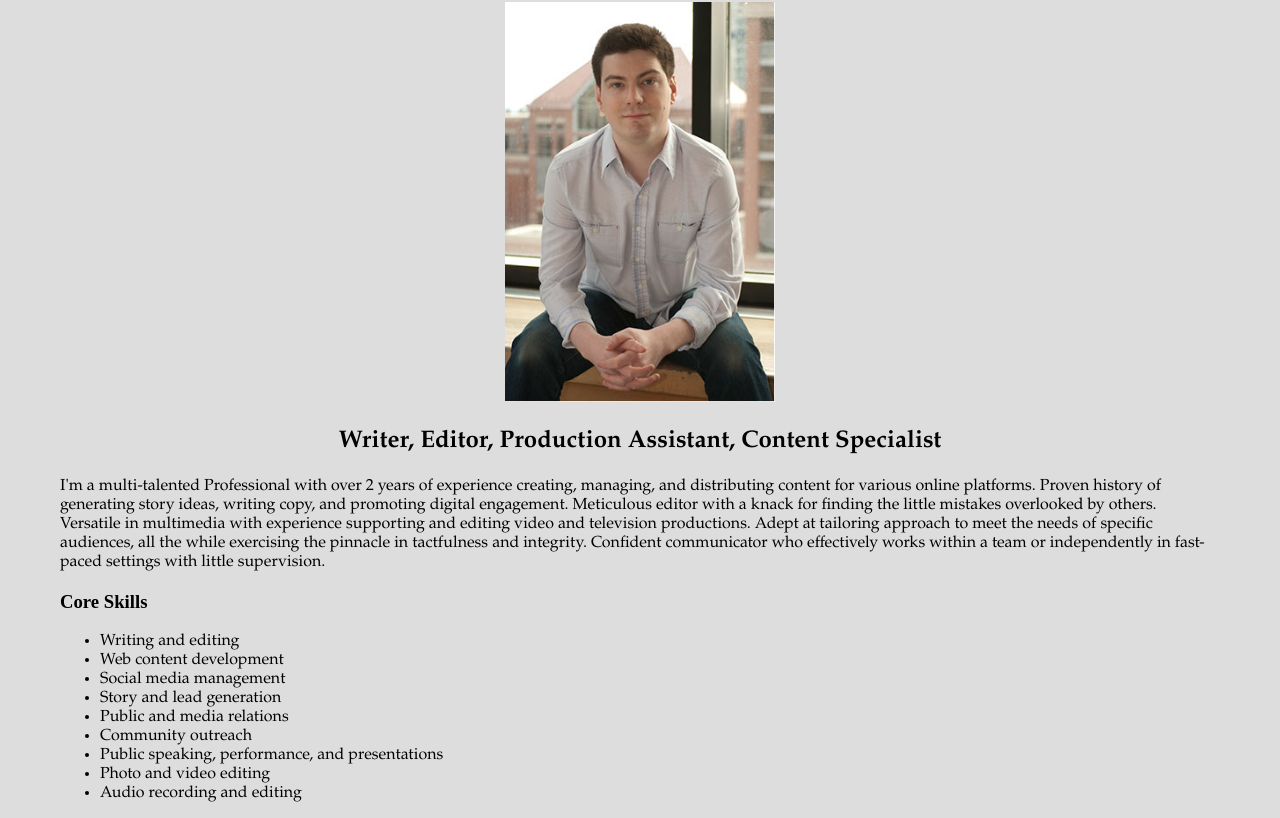
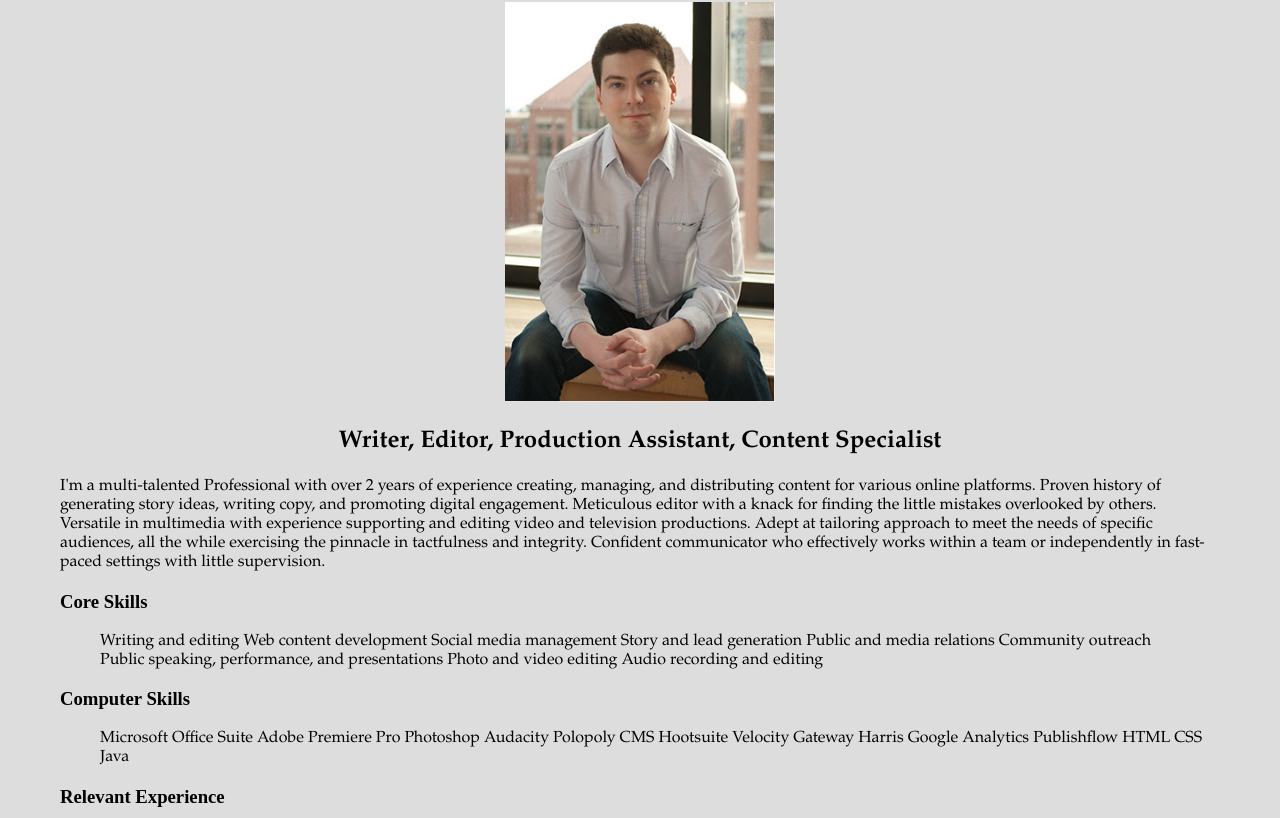
Before and after one commit to tristan-bradley/webcv, a plain HTML site: page index.html in a window 1280 px wide. Shown: the part 117-935 px from the top of the page. Drawn offline with Linux system fonts and the light colour scheme.

Commit message:
tried to use css to turn uls into tables kinda

```diff
--- a/index.html
+++ b/index.html
@@ -21,15 +21,15 @@
 	<h3>Core Skills</h3>
 
 	<ul>
-		<li>Writing and editing</li>
-		<li>Web content development</li>
-		<li>Social media management</li>
-		<li>Story and lead generation</li>
-		<li>Public and media relations</li>
-		<li>Community outreach</li>
-		<li>Public speaking, performance, and presentations</li>
-		<li>Photo and video editing</li>
-		<li>Audio recording and editing</li>
+		<li class="inline">Writing and editing</li>
+		<li class="inline">Web content development</li>
+		<li class="inline">Social media management</li>
+		<li class="inline">Story and lead generation</li>
+		<li class="inline">Public and media relations</li>
+		<li class="inline">Community outreach</li>
+		<li class="inline">Public speaking, performance, and presentations</li>
+		<li class="inline">Photo and video editing</li>
+		<li class="inline">Audio recording and editing</li>
 
 	</ul>
 	</section>
@@ -38,20 +38,20 @@
 	<h3>Computer Skills</h3>
 
 	<ul>
-		<li>Microsoft Office Suite</li>
-		<li>Adobe Premiere Pro</li>
-		<li>Photoshop</li>
-		<li>Audacity</li>
-		<li>Polopoly CMS</li>
-		<li>Hootsuite</li>
-		<li>Velocity</li>
-		<li>Gateway</li>
-		<li>Harris</li>
-		<li>Google Analytics</li>
-		<li>Publishflow</li>
-		<li>HTML</li>
-		<li>CSS</li>
-		<li>Java</li>
+		<li class="inline">Microsoft Office Suite</li>
+		<li class="inline">Adobe Premiere Pro</li>
+		<li class="inline">Photoshop</li>
+		<li class="inline">Audacity</li>
+		<li class="inline">Polopoly CMS</li>
+		<li class="inline">Hootsuite</li>
+		<li class="inline">Velocity</li>
+		<li class="inline">Gateway</li>
+		<li class="inline">Harris</li>
+		<li class="inline">Google Analytics</li>
+		<li class="inline">Publishflow</li>
+		<li class="inline">HTML</li>
+		<li class="inline">CSS</li>
+		<li class="inline">Java</li>
 	</ul>
 	</section>
 
--- a/style.css
+++ b/style.css
@@ -7,3 +7,15 @@ body {
 h3 {
 	font-family: Grotesk;
 }
+
+li.inline {
+	display: inline-block;
+	padding-left: 6px
+	padding-right: 10px;
+	border-right: 1px solid #066
+	border-padding: 3px;
+}
+
+li.last {
+
+}
```
